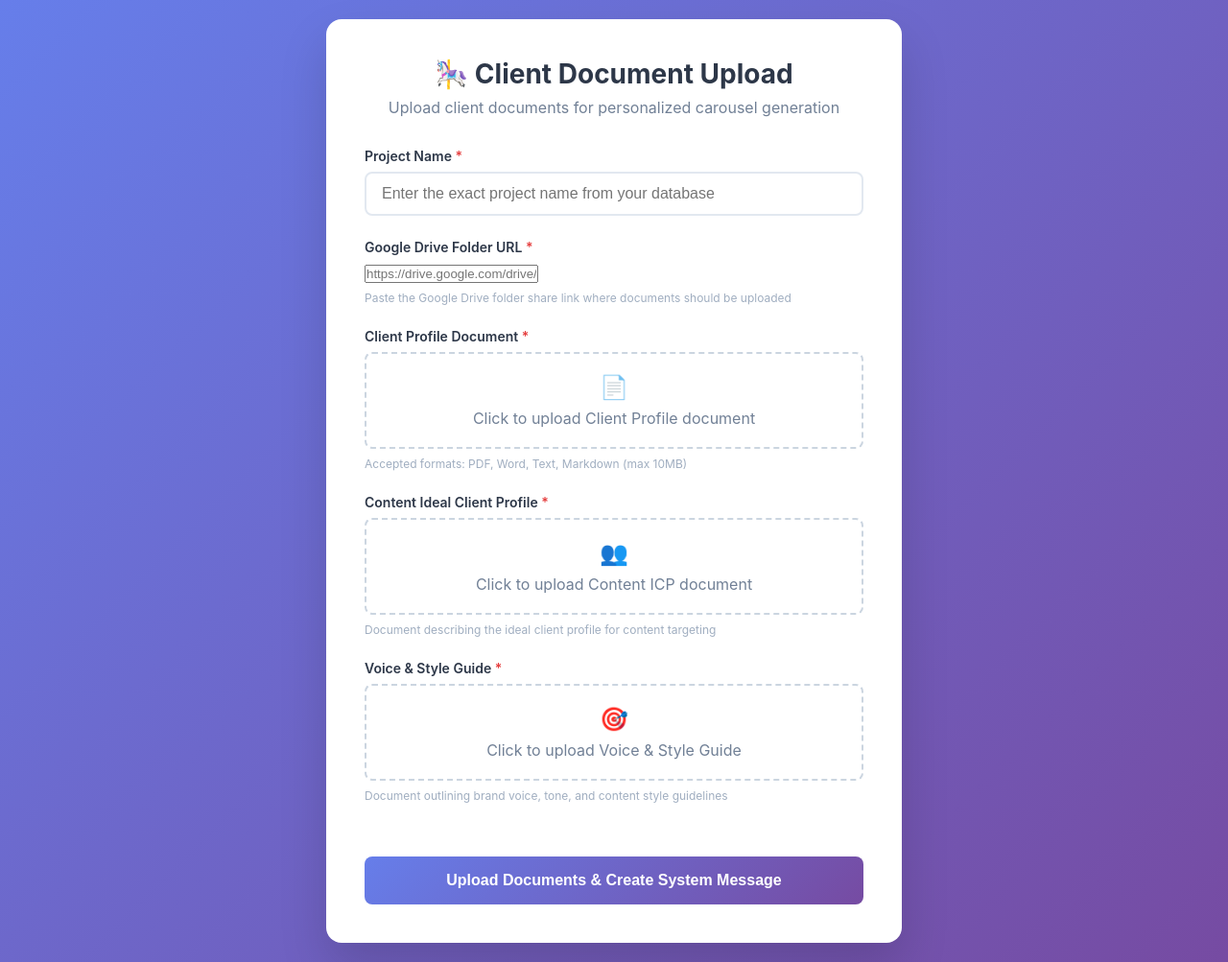
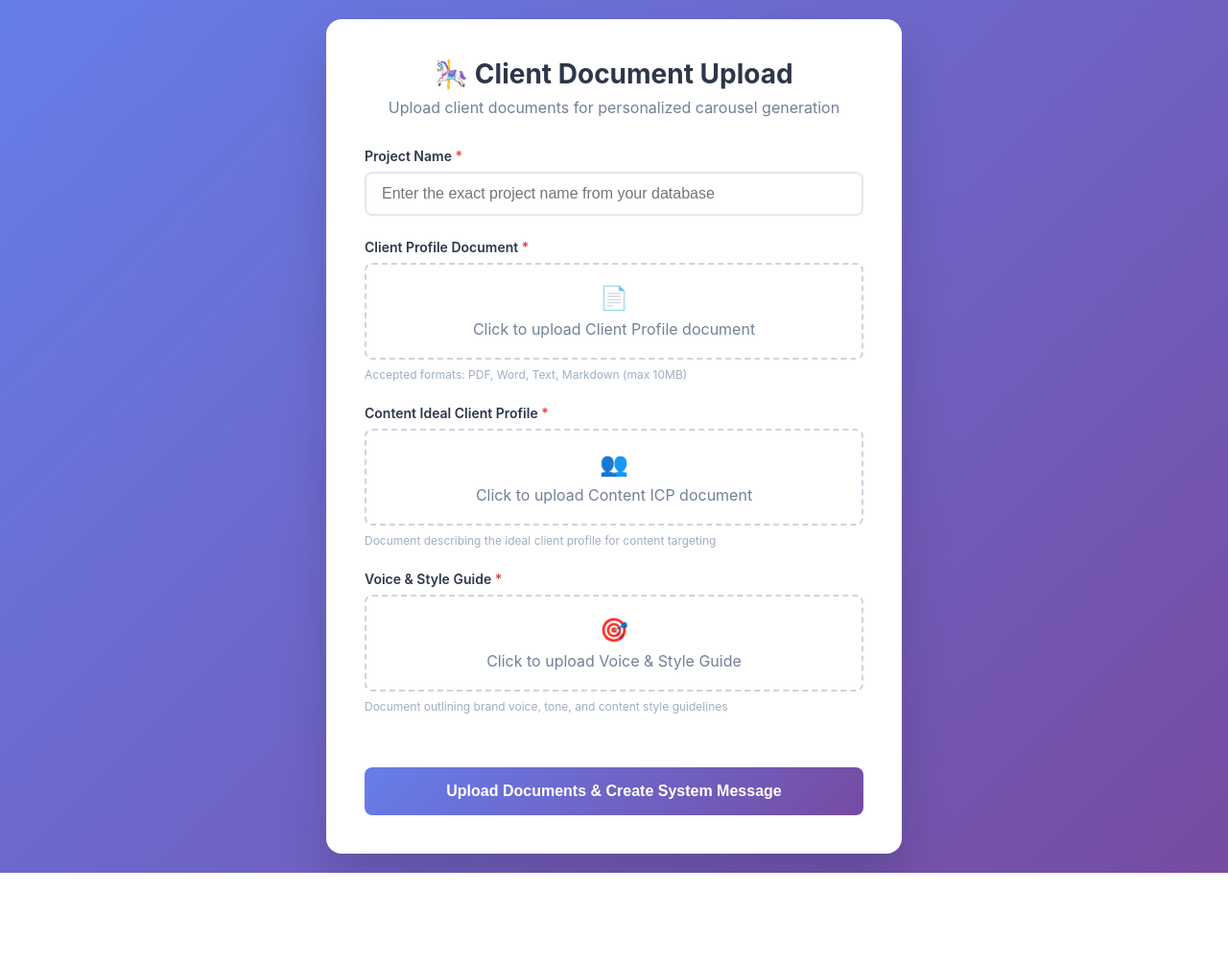
Before and after one commit to Impact931/Carousel-Engine-V2, a FastAPI app: page /api/documents/upload in a window 1280 px wide. Shown: the whole page at 96% size. After the commit the page ends 910 px from the top, so only its background shows below. Run offline with FastAPI, Linux system fonts and the light colour scheme.

Commit message:
🔄 Revert to static Google Drive folder configuration
- Remove dynamic Google Drive folder URL input from upload form
- Restore hardcoded folder ID (1lalsBxSRqiblOMF1_r76OEbI4eEvPJuq) for centralized storage
- Remove extract_google_drive_folder_id() function and URL parsing logic
- Simplify upload workflow to use single static folder for all client documents
- Update form validation to remove Google Drive folder URL requirement

🤖 Generated with [Claude Code](https://claude.ai/code)

Co-Authored-By: Claude <noreply@anthropic.com>

```diff
--- a/carousel_engine/api/routes/document_upload.py
+++ b/carousel_engine/api/routes/document_upload.py
@@ -3,7 +3,6 @@ Document upload API routes for client documents
 """
 
 import logging
-import re
 import time
 from typing import Dict, List, Tuple
 from fastapi import APIRouter, UploadFile, File, Form, HTTPException, Request
@@ -30,35 +29,6 @@ router = APIRouter(prefix="/documents", tags=["document-upload"])
 templates = Jinja2Templates(directory="carousel_engine/static/templates")
 
 
-def extract_google_drive_folder_id(drive_url: str) -> str:
-    """Extract folder ID from Google Drive share URL
-
-    Args:
-        drive_url: Google Drive folder share URL
-
-    Returns:
-        Extracted folder ID
-
-    Raises:
-        ValueError: If URL format is invalid
-    """
-    # Common Google Drive folder URL patterns:
-    # https://drive.google.com/drive/folders/FOLDER_ID
-    # https://drive.google.com/drive/folders/FOLDER_ID?usp=sharing
-    # https://drive.google.com/drive/u/0/folders/FOLDER_ID
-
-    patterns = [
-        r'https://drive\.google\.com/drive/(?:u/\d+/)?folders/([a-zA-Z0-9_-]+)',
-        r'https://drive\.google\.com/drive/folders/([a-zA-Z0-9_-]+)',
-    ]
-
-    for pattern in patterns:
-        match = re.search(pattern, drive_url)
-        if match:
-            return match.group(1)
-
-    raise ValueError(f"Invalid Google Drive folder URL format: {drive_url}")
-
 
 @router.get("/upload", response_class=HTMLResponse)
 async def upload_page(request: Request):
@@ -80,7 +50,6 @@ async def upload_page(request: Request):
 @router.post("/upload", response_model=DocumentUploadResponse)
 async def upload_client_documents(
     project_name: str = Form(..., description="Client project name for matching"),
-    google_drive_folder: str = Form(..., description="Google Drive folder URL for this client"),
     client_profile: UploadFile = File(..., description="Client profile document"),
     content_icp: UploadFile = File(..., description="Content ideal client profile document"),
     voice_style_guide: UploadFile = File(..., description="Voice and style guide document"),
@@ -89,7 +58,6 @@ async def upload_client_documents(
 
     Args:
         project_name: Client project name to match in database
-        google_drive_folder: Google Drive folder URL for this client
         client_profile: Client profile document file
         content_icp: Content ideal client profile document file
         voice_style_guide: Voice and style guide document file
@@ -105,13 +73,6 @@ async def upload_client_documents(
     try:
         logger.info(f"Starting client document upload for project: {project_name}")
 
-        # Extract Google Drive folder ID from URL
-        try:
-            target_folder_id = extract_google_drive_folder_id(google_drive_folder)
-            logger.info(f"Extracted folder ID: {target_folder_id} from URL: {google_drive_folder}")
-        except ValueError as e:
-            logger.error(f"Invalid Google Drive folder URL: {e}")
-            raise HTTPException(status_code=400, detail=str(e))
 
         # Initialize services
         notion_service = NotionService()
@@ -171,7 +132,7 @@ async def upload_client_documents(
         logger.info(f"Creating Google Drive folder for client: {client_name}")
         folder_id, folder_url = await google_drive_service.create_client_folder(
             client_name,
-            target_folder_id
+            config.target_google_drive_folder_id
         )
 
         # Step 3: Process and upload documents
@@ -307,7 +268,7 @@ async def test_upload_endpoint():
             "max_file_size_mb": config.max_file_size_mb,
             "allowed_file_types": config.allowed_file_types,
             "client_project_database_id": config.client_project_database_id,
-            "note": "Google Drive folder ID is now provided per upload request"
+            "target_google_drive_folder_id": config.target_google_drive_folder_id
         }
     }
 
--- a/carousel_engine/static/templates/upload.html
+++ b/carousel_engine/static/templates/upload.html
@@ -211,13 +211,6 @@
                        placeholder="Enter the exact project name from your database">
             </div>
 
-            <div class="form-group">
-                <label for="google_drive_folder">Google Drive Folder URL <span class="required">*</span></label>
-                <input type="url" id="google_drive_folder" name="google_drive_folder" required
-                       placeholder="https://drive.google.com/drive/folders/YOUR_FOLDER_ID"
-                       pattern="https://drive\.google\.com/drive/folders/.+">
-                <div class="file-info">Paste the Google Drive folder share link where documents should be uploaded</div>
-            </div>
 
             <div class="form-group">
                 <label for="client_profile">Client Profile Document <span class="required">*</span></label>
@@ -307,14 +300,8 @@
 
                 // Validate form
                 const projectName = document.getElementById('project_name').value.trim();
-                const googleDriveFolder = document.getElementById('google_drive_folder').value.trim();
                 if (!projectName) {
                     showResult('error', 'Please enter a project name');
-                    return;
-                }
-
-                if (!googleDriveFolder) {
-                    showResult('error', 'Please enter a Google Drive folder URL');
                     return;
                 }
 
@@ -338,7 +325,6 @@
                     // Create FormData
                     const formData = new FormData();
                     formData.append('project_name', projectName);
-                    formData.append('google_drive_folder', googleDriveFolder);
 
                     fileInputs.forEach(inputId => {
                         const input = document.getElementById(inputId);
```
